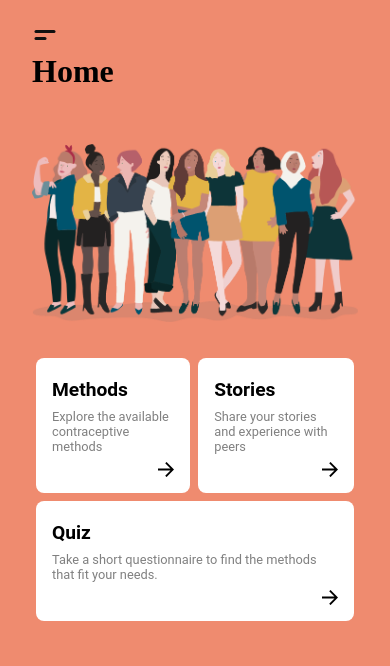
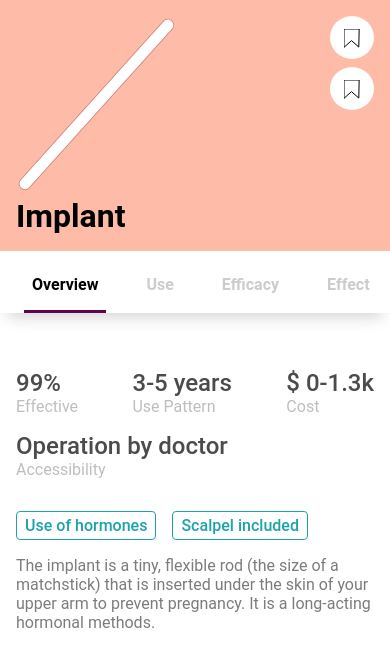
Before and after one commit to sandboxnu/knowyouroptions, a Next.js app in the folder frontend/: page / in a window 390 px wide. Shown: the top 666 px of the page. Built offline with nearby package versions, Linux system fonts and the light colour scheme; a web font is replaced by a local one.

Commit message:
inital changes :D

```diff
--- a/frontend/pages/index.tsx
+++ b/frontend/pages/index.tsx
@@ -3,9 +3,10 @@ import Head from 'next/head';
 import Image from 'next/image';
 import styles from '../styles/Home.module.css';
 import HomePage from './home';
+import Implant from './implant'
 
 const Home: NextPage = () => {
-  return <HomePage />;
+  return <Implant />;
 };
 
 export default Home;
--- a/frontend/templates/contraceptives/index.tsx
+++ b/frontend/templates/contraceptives/index.tsx
@@ -1,4 +1,4 @@
-import React, { ReactElement, useState } from 'react';
+import React, { ReactElement, useEffect, useState } from 'react';
 import Efficacy, { EfficacyProps } from './tabs/Efficacy';
 import Effect, { EffectProps } from './tabs/Effect';
 import Overview, { OverviewProps } from './tabs/Overview';
@@ -11,6 +11,7 @@ import styled from 'styled-components';
 import DownOutlined from '@ant-design/icons/DownOutlined';
 import { Column, Row } from './tabs/StyledComponents';
 import SvgBookmark from '../../public/bookmark.svg';
+import {useWindowDimensions} from './useWindowDimensions'
 
 // styled
 const Bookmark = styled(SvgBookmark)`
@@ -98,6 +99,26 @@ const Contraceptives = ({
   additionalProps,
 }: ContraceptivesProps): ReactElement => {
   const [tabIndex, setTabIndex] = useState(0);
+  const [isMobile, changeIsMobile] = useState(false);
+  let width = 0;
+
+  //const {width, height} = useWindowDimensions();
+
+  useEffect( ()=> {
+
+  })
+
+  useEffect(() => {
+    width = window?.innerWidth
+    if(width > 600){
+      changeIsMobile(false)
+    } else {
+      changeIsMobile(true)
+    }
+  }
+  , [])
+
+
   const tabs = [
     'Overview',
     'Use',
@@ -145,8 +166,9 @@ const Contraceptives = ({
           </SvgRow>
         )}
       </Header>
-      <TabBar tabs={tabs} tabIndex={tabIndex} setTabIndex={setTabIndex} />
+      {isMobile ? (<TabBar tabs={tabs} tabIndex={tabIndex} setTabIndex={setTabIndex} />) : ('') }
       <Container>{tabComponents[tabIndex]}</Container>
+
       {/*tabIndex < tabs.length - 1 && (
         <DownArrow onClick={() => setTabIndex(tabIndex + 1)} />
       )*/}
```
